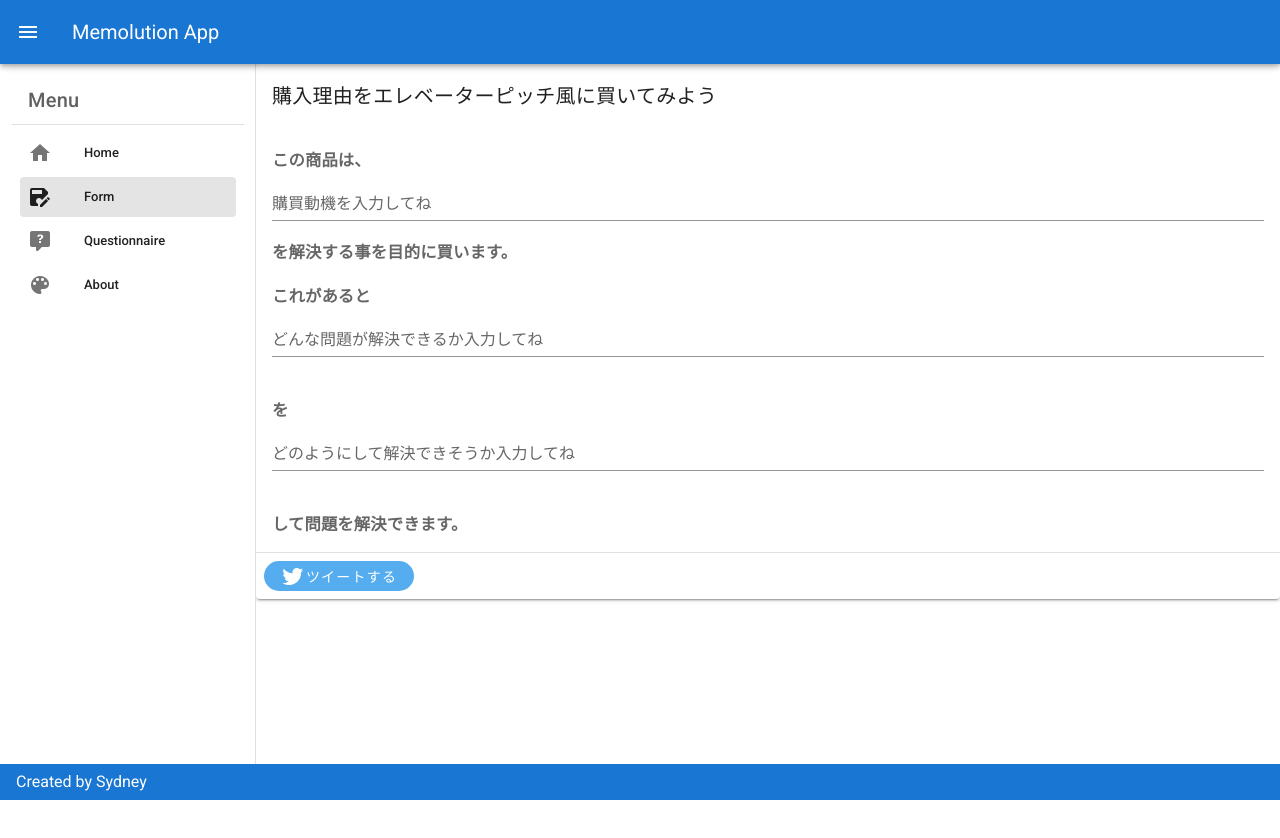
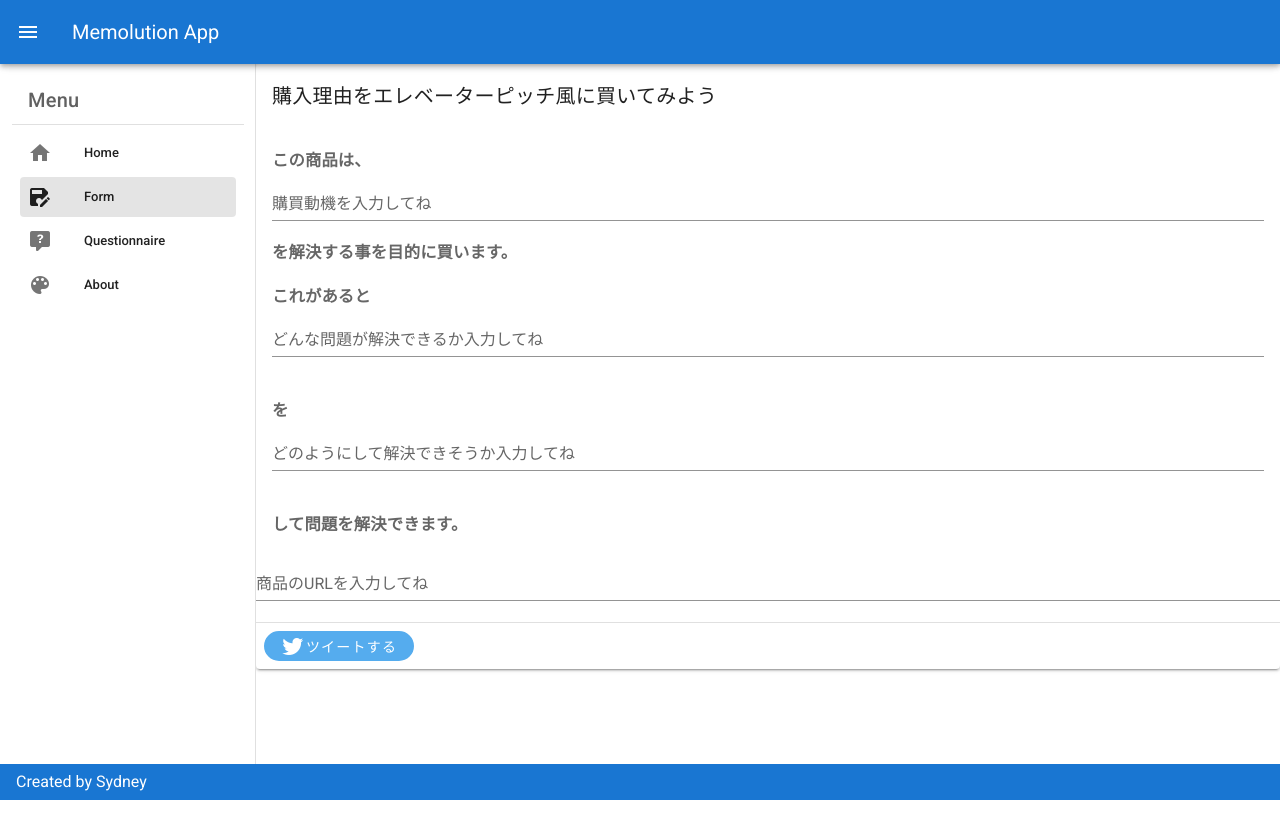
Before and after one commit to Memolution/Goodbuy_WebApp, a Vue app in the folder frontend/: page /will in a window 1280 px wide. Shown: the top 838 px of the page. Built offline with nearby package versions, Linux system fonts and the light colour scheme; no server answers.

Commit message:
Update WillForm.vue

```diff
--- a/frontend/src/components/WillForm.vue
+++ b/frontend/src/components/WillForm.vue
@@ -35,6 +35,11 @@
           <br />
           <h3>{{evp_template.temp5}}</h3>
         </v-card-text>
+        <v-text-field
+          v-model="recentUrl"
+          label="商品のURLを入力してね"
+        >
+        </v-text-field>
         <v-divider></v-divider>
         <v-card-actions>
           <v-btn text v-on:click="GetTweet" id="TWEET">
@@ -75,8 +80,8 @@ export default {
       },
       validation: {
         validateResult: ''
-      }
-
+      },
+      recentUrl: []
     }
   },
   methods: {
@@ -88,12 +93,18 @@ export default {
       } else {
         this.validation.validateResult = 'めっちゃいい理由！'
         var target = document.getElementById('TWEET')
-        var textAll = this.evp_template.temp1 + this.tweetContent.tweetWhy + this.evp_template.temp2 + this.evp_template.temp3 + this.tweetContent.tweetWhat + this.evp_template.temp4 + this.tweetContent.tweetHow + this.evp_template.temp5
+        var textAll = this.evp_template.temp1 + this.tweetContent.tweetWhy + this.evp_template.temp2 + this.evp_template.temp3 + this.tweetContent.tweetWhat + this.evp_template.temp4 + this.tweetContent.tweetHow + this.evp_template.temp5 + this.recentUrl
         var inputData = textAll.replace(/\r?\n/g, '%0D%0A')
         var path = 'https://twitter.com/intent/tweet?hashtags=Goodbuy_enp&text=' + inputData
-        target.innerHTML = '<a href=' + path + 'target="_blank">Tweet</a>'
+        target.innerHTML = '<a href=' + path + '>Tweet</a>'
       }
     }
+  },
+  created () {
+    this.recentUrl = []
+    var isUrl = this.$route.path
+    var wasUrl = isUrl.split('will')[1]
+    this.recentUrl.push(wasUrl)
   }
 }
 </script>
```
